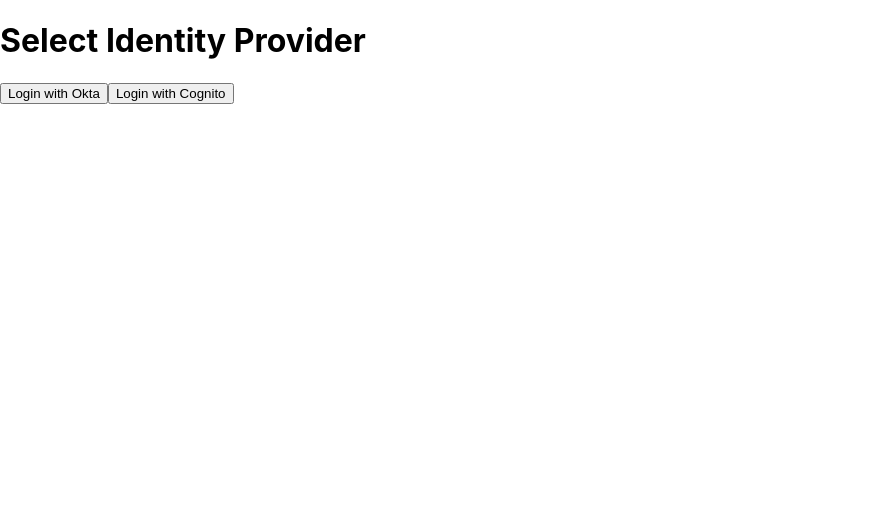
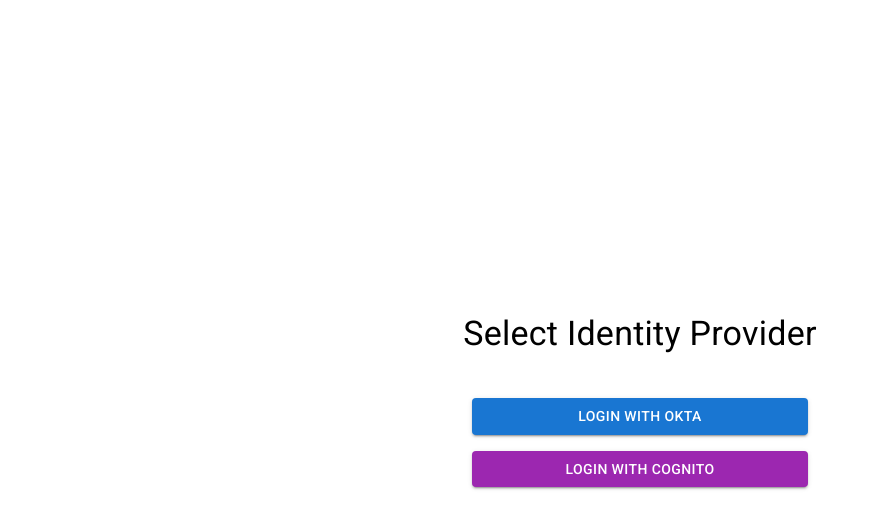
Before and after one commit to icanbwell/fhir-server.ui, a React app: page /select-idp in a window 1280 px wide. Shown: the top 528 px of the page, without its empty margins (0-879 px from the left). Built offline with nearby package versions, Linux system fonts and the light colour scheme; no server answers; what ag-grid-community would draw is missing.

Commit message:
format IdentityProviderSelection.tsx

```diff
--- a/src/pages/IdentityProviderSelection.tsx
+++ b/src/pages/IdentityProviderSelection.tsx
@@ -1,21 +1,49 @@
 import React from 'react';
 import { useNavigate } from 'react-router-dom';
+import { Container, Typography, Button, Box } from '@mui/material';
 
 const IdentityProviderSelection = () => {
     const navigate = useNavigate();
 
     const handleProviderSelection = (provider: string) => {
-        // Redirect to the Auth page with the selected provider
         sessionStorage.setItem('identityProvider', provider);
         navigate('/authcallback');
     };
 
     return (
-        <div>
-            <h1>Select Identity Provider</h1>
-            <button onClick={() => handleProviderSelection('okta')}>Login with Okta</button>
-            <button onClick={() => handleProviderSelection('cognito')}>Login with Cognito</button>
-        </div>
+        <Container
+            maxWidth="sm"
+            sx={{
+                display: 'flex',
+                flexDirection: 'column',
+                alignItems: 'center',
+                justifyContent: 'center',
+                height: '100vh',
+                textAlign: 'center',
+            }}
+        >
+            <Typography variant="h4" gutterBottom>
+                Select Identity Provider
+            </Typography>
+            <Box sx={{ mt: 4 }}>
+                <Button
+                    variant="contained"
+                    color="primary"
+                    sx={{ mb: 2, width: '100%' }}
+                    onClick={() => handleProviderSelection('okta')}
+                >
+                    Login with Okta
+                </Button>
+                <Button
+                    variant="contained"
+                    color="secondary"
+                    sx={{ width: '100%' }}
+                    onClick={() => handleProviderSelection('cognito')}
+                >
+                    Login with Cognito
+                </Button>
+            </Box>
+        </Container>
     );
 };
 
```
